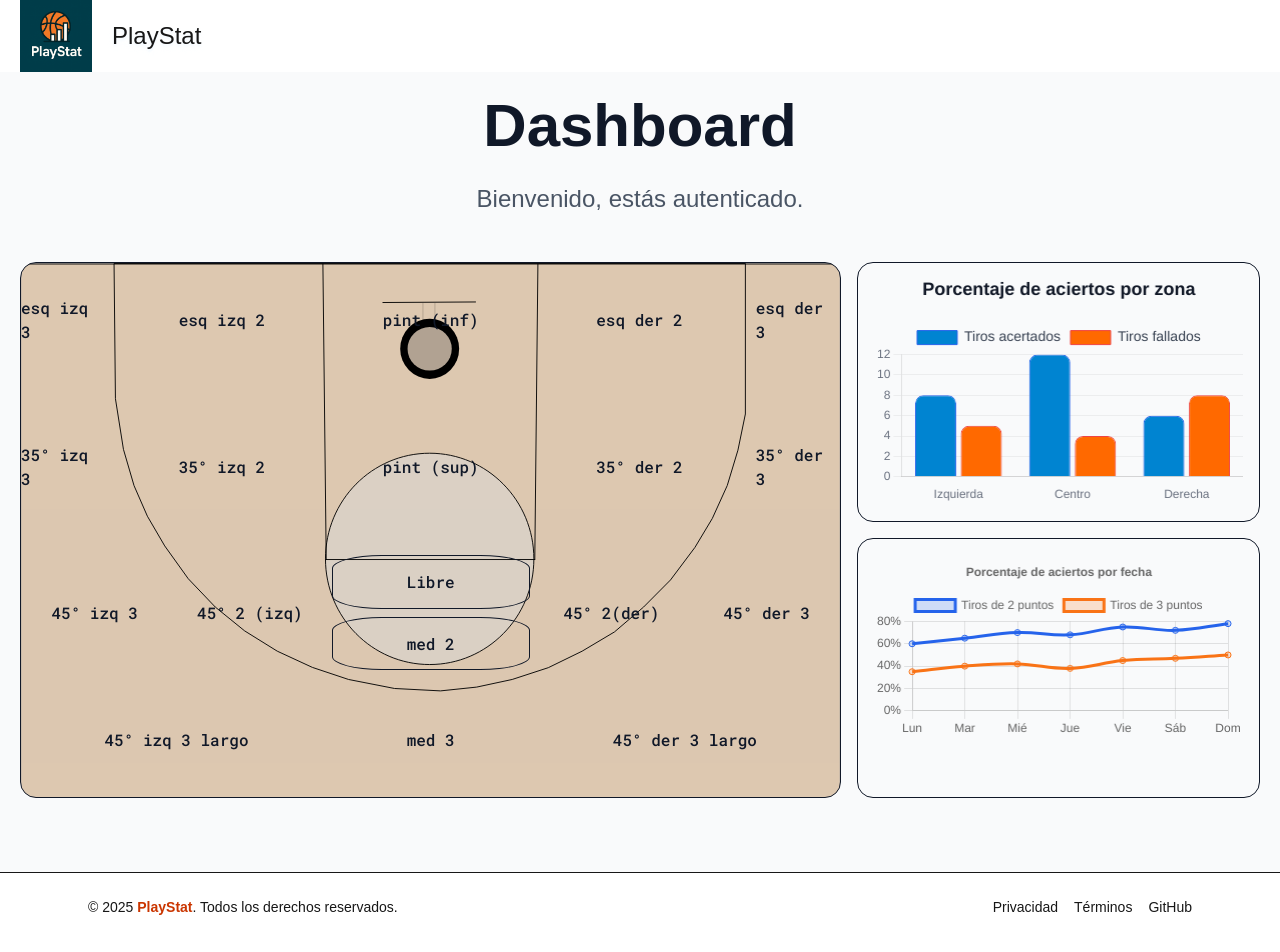
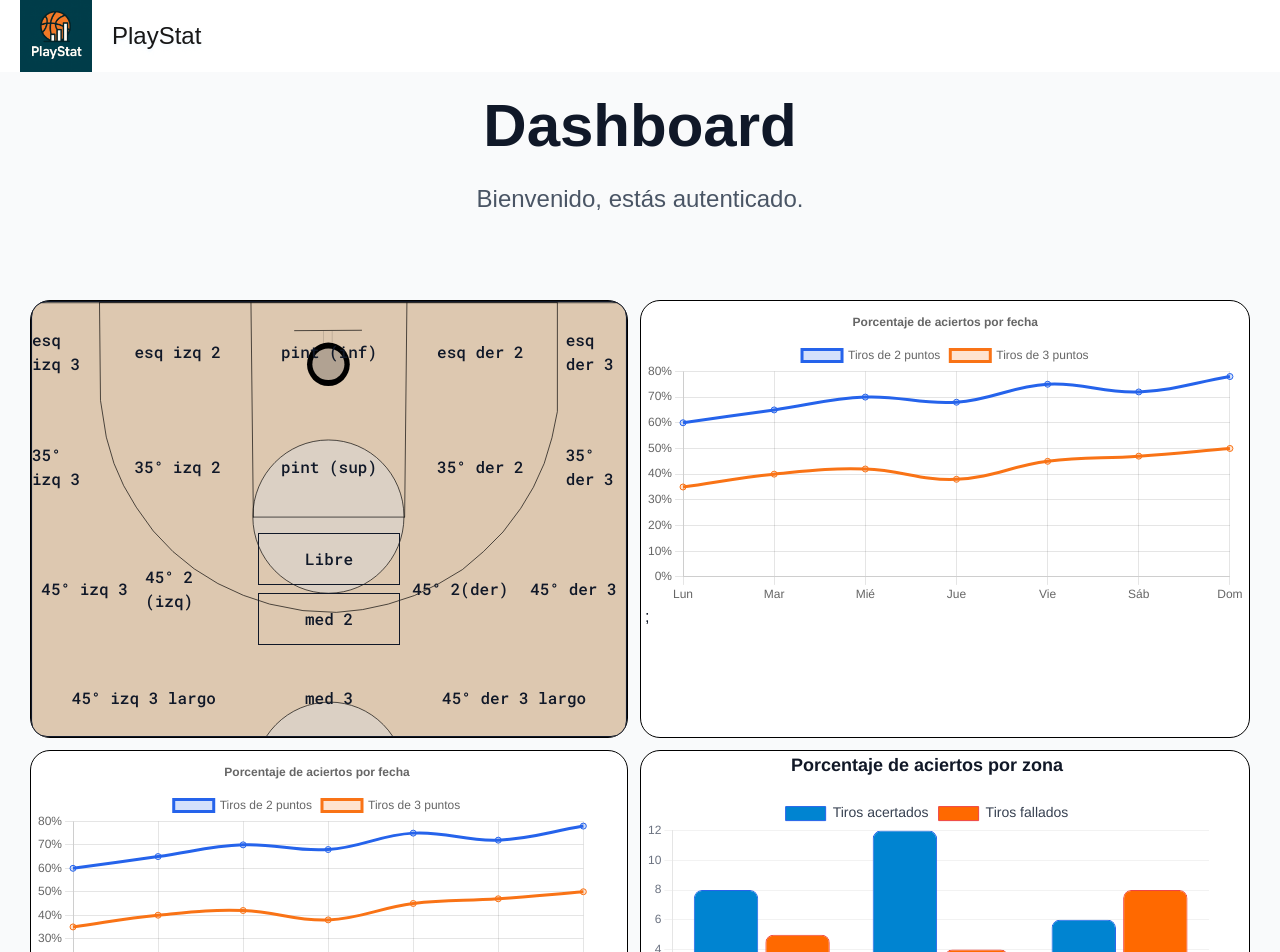
Before and after one commit to MarceloSanchezDev/PlayStat, a Next.js app: page /dashboard in a window 1280 px wide. Shown: the top 952 px of the page. Built offline with nearby package versions, Linux system fonts and the light colour scheme.

Commit message:
add interface dashboard

```diff
--- a/src/app/components/BarChart.jsx
+++ b/src/app/components/BarChart.jsx
@@ -24,7 +24,6 @@ ChartJS.register(
 // ⚙️ Opciones del gráfico
 const options = {
   responsive: true,
-  maintainAspectRatio: false, // permite que se adapte al contenedor
   plugins: {
     legend: {
       position: "top",
@@ -80,5 +79,9 @@ const data = {
 };
 
 export default function BarChart() {
-  return <Bar data={data} options={options} />;
+  return (
+    <div className="h-full">
+      <Bar data={data} options={options} />;
+    </div>
+  );
 }
--- a/src/app/components/Basqeut.jsx
+++ b/src/app/components/Basqeut.jsx
@@ -1,10 +1,10 @@
 "use client";
 
-export default function CanchaZonas({ className = "" }) {
+export default function CanchaZonas() {
   return (
-    <div className={className}>
-      <div className="canchaInvisible flex flex-wrap gap-3 rounded-2xl border">
-        <div className="w-full h-1/4 basis-1/1 flex flex-nowrap justify-between gap-2">
+    <div className="canchaInvisible rounded-2xl border">
+      <div className="flex flex-wrap gap-4 cancha-divisiones ">
+        <div className="w-full basis-1/1 flex flex-nowrap justify-between gap-2">
           {/* fila 1 */}
           <div className="zone eit3 basis-32">esq izq 3</div>
           <div className="zone eit2 basis-82">esq izq 2</div>
@@ -12,7 +12,7 @@ export default function CanchaZonas({ className = "" }) {
           <div className="zone edt2 basis-82">esq der 2</div>
           <div className="zone edt3 basis-32">esq der 3</div>
         </div>
-        <div className="w-full h-1/3 basis-1/1  flex flex-nowrap justify-between  gap-2 ">
+        <div className="w-full basis-1/1 flex flex-nowrap justify-between  gap-2 ">
           {/* fila 2 */}
           <div className="zone eit2 basis-32">35° izq 3</div>{" "}
           {/* continúa rectángulo de eit2 */}
@@ -23,7 +23,7 @@ export default function CanchaZonas({ className = "" }) {
           <div className="zone edt3 basis-32">35° der 3</div>
           {/* continúa rectángulo de edt3 */}
         </div>
-        <div className="w-full h-1/4  basis-1/1 flex flex-nowrap justify-between   gap-2">
+        <div className="w-full basis-1/1 flex flex-nowrap justify-between   gap-2">
           <div className="zone p45i3 basis-52">45° izq 3</div>
           <div className="zone mt2L basis-52">45° 2 (izq)</div>
           <div className="zone l basis-70 flex flex-col gap-2">
@@ -37,7 +37,7 @@ export default function CanchaZonas({ className = "" }) {
           <div className="zone mt2R basis-52">45° 2(der)</div>
           <div className="zone p45d3 basis-52">45° der 3</div>
         </div>
-        <div className="w-full h-1/4 basis-1/1  flex flex-nowrap justify-between  gap-2">
+        <div className="w-full basis-1/1 flex flex-nowrap justify-between  gap-2">
           <div className="zone p45i3 basis-120">45° izq 3 largo</div>
           <div className="zone p basis-70">med 3</div>
           <div className="zone p45d3 basis-120">45° der 3 largo</div>
--- a/src/app/components/LineChart.jsx
+++ b/src/app/components/LineChart.jsx
@@ -70,5 +70,9 @@ const data = {
 };
 
 export default function LineChart() {
-  return <Line data={data} options={options} />;
+  return (
+    <div className="h-full">
+      <Line data={data} options={options} />;
+    </div>
+  );
 }
--- a/src/app/dashboard/page.jsx
+++ b/src/app/dashboard/page.jsx
@@ -7,36 +7,56 @@ import MainComponent from "../components/mainComponent";
 export default function DashboardPage() {
   return (
     <MainComponent>
+      {/* Grid responsivo: 1 col en mobile, 3 en desktop
       <h1 className="text-4xl md:text-6xl font-bold max-w-4xl leading-tight my-4">
         Dashboard
       </h1>
       <p className="text-lg md:text-2xl text-gray-600 max-w-xl leading-relaxed mb-6">
         Bienvenido, estás autenticado.
       </p>
+      <div className="grid grid-cols-1 lg:grid-cols-3 grid-rows-2 gap-4 p-5">
 
-      {/* Grid responsivo: 1 col en mobile, 3 en desktop */}
-      <div className="grid grid-cols-1 lg:grid-cols-3 grid-rows-2 gap-4 p-5">
-        {/* Card 3: Cancha, ocupa todo el ancho en desktop */}
         <div className="md:col-span-2 row-span-2 ">
-          {/* Ajustá alto a gusto */}
+
           <div className="w-full ">
-            <CanchaZonas className="w-[100%] rounded h-full" />
-          </div>
-        </div>
-        {/* Card 1: BarChart, que en desktop ocupa 1 col y 2 filas */}
-        <div className="lg:row-span-1 rounded-2xl border  p-4 h-full">
-          <div className="h-full">
-            <BarChart />
+
           </div>
         </div>
 
-        {/* Card 2: LineChart, ocupa 2 columnas en desktop */}
+        <div className="lg:row-span-1 rounded-2xl border  p-4 h-full">
+          <div className="h-full">
+
+          </div>
+        </div>
+
+
         <div className="lg:col-span-1 rounded-2xl border  p-4 h-full">
           <div className="h-full">
-            <LineChart />
+
           </div>
         </div>
       </div>
+      */}
+      <h1 className="text-4xl md:text-6xl font-bold max-w-4xl leading-tight my-4">
+        Dashboard
+      </h1>
+      <p className="text-lg md:text-2xl text-gray-600 max-w-xl leading-relaxed mb-6">
+        Bienvenido, estás autenticado.
+      </p>
+      <section className="dashboard">
+        <article className="componente cancha">
+          <CanchaZonas />
+        </article>
+        <article className="componente barchar">
+          <BarChart />
+        </article>
+        <article className="componente linechart">
+          <LineChart />
+        </article>
+        <article className="componente linechart2">
+          <LineChart />
+        </article>
+      </section>
     </MainComponent>
   );
 }
--- a/src/app/globals.css
+++ b/src/app/globals.css
@@ -37,25 +37,21 @@ button:hover{
   position: relative;
   background-image: url("/CanchaBasquet.svg");
   background-size: 100%;
-background-position: top;    /* que se vea completa sin recortar */
+  min-height: 400px;
+  height: 100%;
+  max-height: 700px;
+  width: 100%;
+  background-position: top;
   background-repeat: no-repeat;
-  width: 100%;
-  aspect-ratio: 16 / 9;
-  /*
-
-  display: grid;
-  grid-template-columns: 12% 25% 26% 25% 12%;
-  grid-template-rows: 25% 35% 21% 19%
-  */
-
-
+}
+.cancha-divisiones{
+  height: 100%;
 }
 .zone{
    font-family: var(--font-num), ui-monospace, monospace;
   display: flex;
   align-items: center;
   justify-content: center;
-  border-radius: 25%;
 }
 .zone:hover{
   font-family: var(--font-ui), system-ui, sans-serif;
@@ -63,25 +59,6 @@ background-position: top;    /* que se vea completa sin recortar */
 background: #00000025;
 cursor: pointer;
 }
-/*
-
-.eit3{ background-color: rgba(0, 255, 21, 0.247);;}
-.eit2{ background-color: rgba(255, 0, 0, 0.247)}
-.p{ background-color: rgba(0, 255, 21, 0.247);}
-.edt2{ background-color: rgba(255, 0, 0, 0.247);}
-.edt3{ background-color: rgba(255, 0, 0, 0.247);}
-.eit2{ background-color: rgba(255, 0, 0, 0.247);}
-.p45i2{ background-color: rgba(255, 0, 0, 0.247);}
-.p45d2{ background-color: rgba(0, 255, 21, 0.247);}
-.p45d3{ background-color: rgba(255, 0, 0, 0.247);}
-.edt3{ background-color: rgba(255, 0, 0, 0.247);}
-.p45i3{ background-color: rgba(255, 0, 0, 0.247);}
-.mt2L{ background-color: rgba(0, 255, 21, 0.247);}
-.mt2R{ background-color: rgba(255, 0, 0, 0.247);}
-.l{ background-color: rgba(0, 255, 21, 0.247);}
-.p45i3{ background-color: rgba(255, 0, 0, 0.247);}
-.p45d3{ background-color: rgba(255, 0, 0, 0.247);}
-*/
 
 input[type="checkbox"] {
   width: 22px;
@@ -102,3 +79,68 @@ input[type="checkbox"]:hover {
   opacity: 1;
   animation: myAnimation 0.8s ease forwards;
 }
+
+.dashboard{
+  margin: 5%;
+  max-width: 100vw;
+  min-height: 70dvh;
+  display: grid;
+  justify-items: center;
+  align-content: center;
+  justify-content: center;
+  grid-template-columns: 50% 25% 25% ; /* mejor fracciones que auto */
+  grid-template-rows: 60% 40%;
+  gap: 12px;
+}
+
+.componente{
+  border: 1px solid black;
+  border-radius: 20px;
+  height: 100%;
+  width: 100%;
+  max-width: 100%;
+  max-height: 500px;
+  background: #fff;
+}
+
+/* cancha ocupa 2x2 (fila 1-2, col 1-2) */
+.cancha{
+  grid-row: 1 / 2;
+  grid-column: 1 / 2;
+}
+
+/* line chart arriba derecha (fila 1, col 3) */
+.linechart{
+  padding: 4px;
+  grid-row: 1 / 2;
+  grid-column: 2 / 4;
+}
+
+.linechart2{
+  padding: 4px;
+  width: 100%;
+  grid-row: 2 / 3;
+  grid-column: 1 / 2;
+}
+/* box abajo derecha (fila 2, col 3) */
+.barchar{
+  padding: 4px;
+  grid-row: 2 / 3;
+  grid-column: 2 / 4;
+}
+
+
+/* alturas para charts */
+.linechart > div,
+.barchar > div { height: 100%; }
+
+@media (max-width: 1024px){
+  .dashboard{
+    grid-template-columns: 1fr;      /* una columna */
+    grid-template-rows: auto;        /* se apilan */
+  }
+  .cancha, .linechart, .box, .barchar{
+    grid-column: 1 / 2;
+    grid-row: auto;
+  }
+}
```
